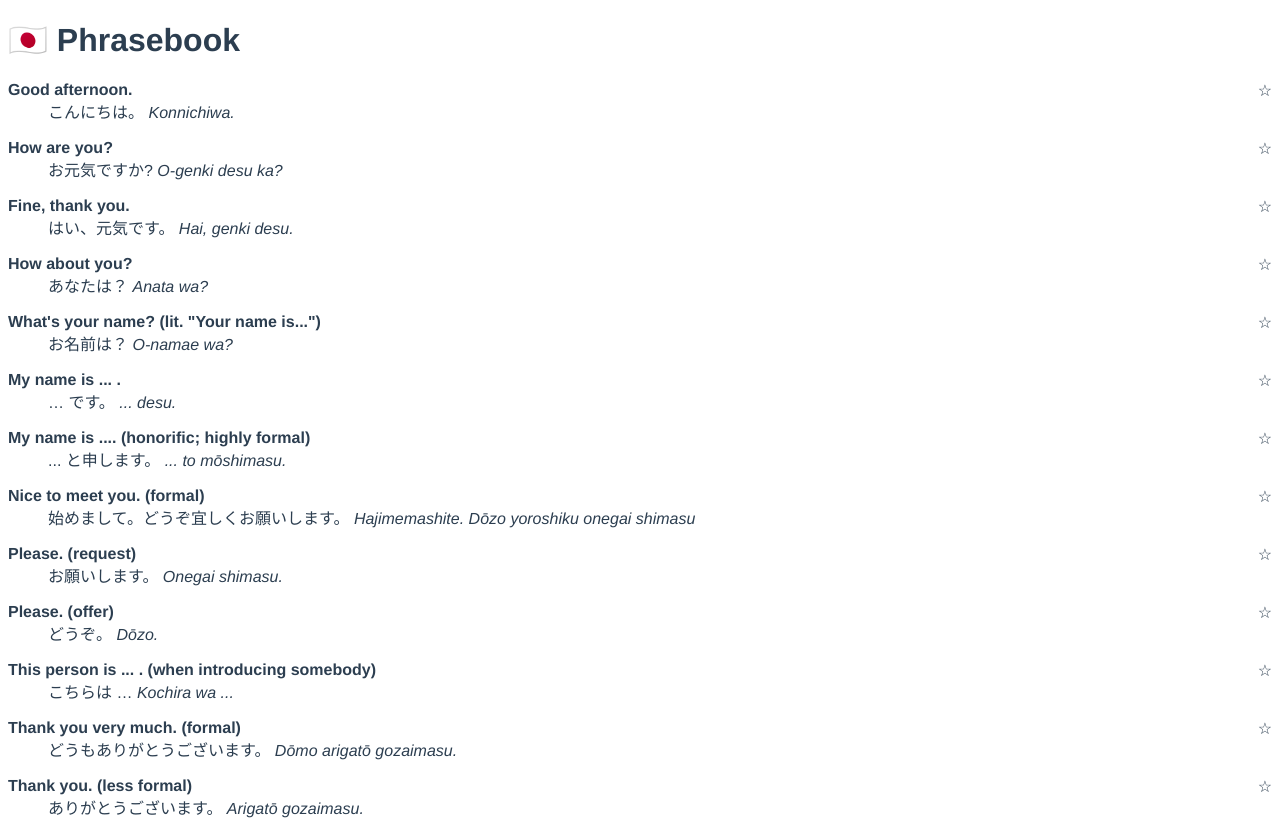
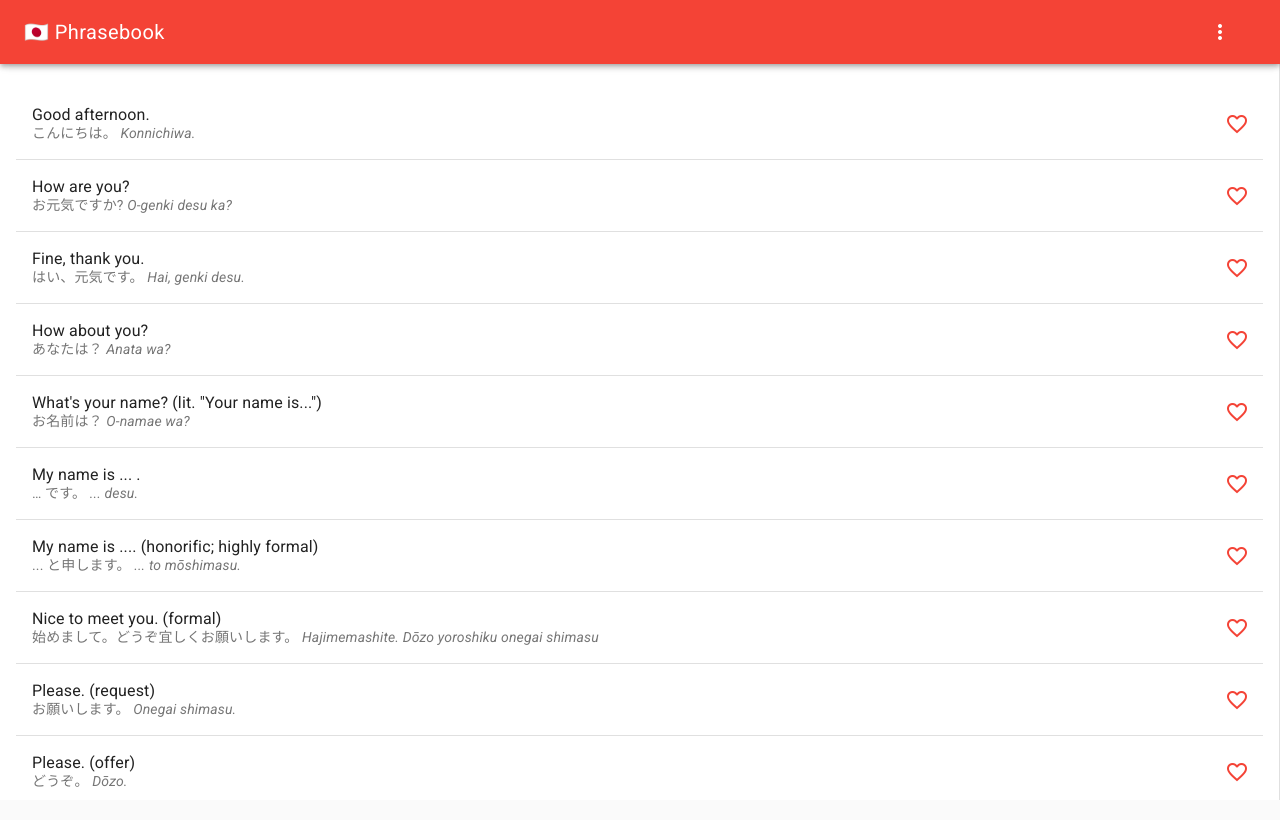
Before and after one commit to Lorti/phrasebook, a Vue app: page /sets/5bbcdb75-3bbf-4e5d-83ce-65425be830fc in a window 1280 px wide. Shown: the top 820 px of the page. Built offline with nearby package versions, Linux system fonts and the light colour scheme.

Commit message:
Add Vue Material and use its components

```diff
--- a/index.html
+++ b/index.html
@@ -2,11 +2,11 @@
 <html>
   <head>
     <meta charset="utf-8">
-    <meta name="viewport" content="width=device-width,initial-scale=1.0">
+    <meta name="viewport" content="width=device-width,initial-scale=1.0,minimal-ui">
     <title>🇯🇵 Phrasebook</title>
+    <link rel="stylesheet" href="//fonts.googleapis.com/css?family=Roboto:400,500,700,400italic|Material+Icons">
   </head>
   <body>
     <div id="app"></div>
-    <!-- built files will be auto injected -->
   </body>
 </html>
--- a/package.json
+++ b/package.json
@@ -23,6 +23,7 @@
     "localforage": "^1.7.1",
     "sass-loader": "^7.0.3",
     "vue": "^2.5.2",
+    "vue-material": "^1.0.0-beta-10.2",
     "vue-router": "^3.0.1",
     "vuex": "^3.0.1"
   },
@@ -82,7 +83,8 @@
     "webpack": "^3.6.0",
     "webpack-bundle-analyzer": "^2.9.0",
     "webpack-dev-server": "^2.9.1",
-    "webpack-merge": "^4.1.0"
+    "webpack-merge": "^4.1.0",
+    "workbox-webpack-plugin": "^3.3.0"
   },
   "engines": {
     "node": ">= 6.0.0",
--- a/src/App.vue
+++ b/src/App.vue
@@ -1,35 +1,74 @@
 <template>
-  <div id="app">
-    <h1><router-link to="/">🇯🇵 Phrasebook</router-link></h1>
-    <transition name="fade" mode="out-in">
+  <md-app>
+    <md-app-toolbar class="md-primary">
+      <router-link to="/" class="md-title">🇯🇵 Phrasebook</router-link>
+
+      <div class="md-toolbar-section-end">
+        <md-button @click="menuVisible = !menuVisible">
+          <md-icon>more_vert</md-icon>
+        </md-button>
+      </div>
+    </md-app-toolbar>
+
+    <md-app-drawer class="md-right" :md-active.sync="menuVisible">
+      <md-toolbar class="md-transparent" md-elevation="0">
+        <span class="md-title">Settings</span>
+      </md-toolbar>
+
+      <md-list>
+        <md-list-item>
+          <md-icon>cloud_upload</md-icon>
+          <span class="md-list-item-text">Import</span>
+        </md-list-item>
+        <md-list-item>
+          <md-icon>cloud_download</md-icon>
+          <span class="md-list-item-text">Export</span>
+        </md-list-item>
+        <md-list-item href="https://manu.ninja">
+          <md-icon>info</md-icon>
+          <span class="md-list-item-text">Who’s behind Phrasebook?</span>
+        </md-list-item>
+      </md-list>
+    </md-app-drawer>
+
+    <md-app-content>
       <router-view/>
-    </transition>
-  </div>
+    </md-app-content>
+  </md-app>
 </template>
 
 <script>
 export default {
   name: 'App',
+  data() {
+    return {
+      menuVisible: false,
+    };
+  },
 };
 </script>
 
-<style>
-#app {
-  font-family: 'Avenir', Helvetica, Arial, sans-serif;
-  -webkit-font-smoothing: antialiased;
-  -moz-osx-font-smoothing: grayscale;
-  color: #2c3e50;
-}
-.fade-enter-active,
-.fade-leave-active {
-  transition: all .25s;
-}
-.fade-enter,
-.fade-leave-to {
-  opacity: 0;
-}
-a {
-  color: inherit;
-  text-decoration: inherit;
-}
+<style lang="scss">
+  @import "~vue-material/dist/theme/engine";
+
+  @include md-register-theme("default", (
+    primary: md-get-palette-color(red, 500),
+    accent: md-get-palette-color(cyan, 500)
+  ));
+
+  @import "~vue-material/dist/theme/all";
+
+  html,
+  body {
+    height: 100%;
+  }
+
+  a {
+    color: inherit;
+    text-decoration: none !important;
+  }
+
+  .md-app {
+    height: 100%;
+  }
 </style>
--- a/src/components/Phrases.vue
+++ b/src/components/Phrases.vue
@@ -1,20 +1,23 @@
 <template>
-  <div>
-    <dl v-for="phrase in phrases" :key="phrase.id">
-      <label>
-        <input type="checkbox"
-               :checked="isFavorite(phrase.id)"
-               @change="toggleFavorite(phrase.id)">
-        <span v-if="isFavorite(phrase.id)">★</span>
-        <span v-else>☆</span>
-      </label>
-      <dt>{{ phrase.english }}</dt>
-      <dd>
-        {{ phrase.japanese }}
-        <em>{{ phrase.romaji }}</em>
-      </dd>
-    </dl>
-  </div>
+  <md-list class="md-double-line">
+    <template v-for="(phrase, index) in phrases">
+      <md-list-item :key="phrase.id">
+        <div class="md-list-item-text">
+          <span>{{ phrase.english }}</span>
+          <span>{{ phrase.japanese }} <em>{{ phrase.romaji }}</em></span>
+        </div>
+
+        <md-button class="md-icon-button md-list-action"
+                   @click="toggleFavorite(phrase.id)">
+          <md-icon v-if="isFavorite(phrase.id)" class="md-primary">favorite</md-icon>
+          <md-icon v-else class="md-primary">favorite_border</md-icon>
+        </md-button>
+      </md-list-item>
+
+      <md-divider v-if="index < phrases.length - 1"
+                  :key="`${phrase.id}-divider`"/>
+    </template>
+  </md-list>
 </template>
 
 <script>
@@ -40,18 +43,3 @@ export default {
   },
 };
 </script>
-
-<style scoped lang="scss">
-dt {
-  font-weight: bold;
-}
-label {
-  width: 44px;
-  height: 44px;
-  float: right;
-  text-align: right;
-}
-input {
-  display: none;
-}
-</style>
--- a/src/components/Sets.vue
+++ b/src/components/Sets.vue
@@ -1,9 +1,21 @@
 <template>
-  <div>
-    <router-link v-for="set in sets" :key="set.id" :to="`/sets/${ set.id }`">
-      {{ set.name }}
-    </router-link>
-  </div>
+  <md-list class="md-triple-line">
+    <template v-for="(set, id, index) in sets">
+      <md-list-item :key="set.id" :to="`/sets/${ set.id }`">
+        <div class="md-list-item-text">
+          <span>{{ set.name }}</span>
+          <span>{{ count(set.id) }} phrases</span>
+          <p>{{ first(set.id).japanese }}…</p>
+        </div>
+
+        <md-button class="md-icon-button md-list-action">
+          <md-icon class="md-primary">favorite_border</md-icon>
+        </md-button>
+      </md-list-item>
+
+      <md-divider v-if="index < Object.keys(sets).length - 1" :key="`${set.id}-divider`"/>
+    </template>
+  </md-list>
 </template>
 
 <script>
@@ -14,32 +26,13 @@ export default {
       return this.$store.state.sets;
     },
   },
+  methods: {
+    count(set) {
+      return this.$store.getters.phrasesCount(set);
+    },
+    first(set) {
+      return this.$store.getters.firstPhrase(set);
+    },
+  },
 };
 </script>
-
-<style scoped lang="scss">
-$size: 8rem;
-div {
-  display: flex;
-}
-a {
-  margin: 10px;
-  width: $size;
-  height: $size;
-  border-radius: 3px;
-  text-align: center;
-  line-height: $size;
-  font-size: 1.25rem;
-  font-weight: bold;
-  box-shadow: 0 3px 7px rgba(black, .25);
-  cursor: pointer;
-  transition: all .5s;
-  text-decoration: none;
-  color: inherit;
-
-  &:hover {
-    transform: translateY(-5px);
-    box-shadow: 0 7px 13px rgba(black, .25);
-  }
-}
-</style>
--- a/src/main.js
+++ b/src/main.js
@@ -1,11 +1,13 @@
-// The Vue build version to load with the `import` command
-// (runtime-only or standalone) has been set in webpack.base.conf with an alias.
 import Vue from 'vue';
+import VueMaterial from 'vue-material';
+
+import 'vue-material/dist/vue-material.min.css';
 
 import App from './App';
 import router from './router';
 import store from './store';
 
+Vue.use(VueMaterial);
 Vue.config.productionTip = false;
 
 /* eslint-disable no-new */
--- a/src/store/index.js
+++ b/src/store/index.js
@@ -26,7 +26,7 @@ const mutations = {
   },
   REMOVE_FAVORITE: (state, phrase) => {
     const index = state.favorites.indexOf(phrase);
-    if (index) {
+    if (index !== -1) {
       state.favorites.splice(index, 1);
     }
   },
@@ -41,6 +41,8 @@ const getters = {
     return list.filter(phrase => phrase.sets.includes(set));
   },
   isFavorite: state => phrase => state.favorites.includes(phrase),
+  phrasesCount: (state, _getters) => set => _getters.phrases(set).length,
+  firstPhrase: (state, _getters) => set => _getters.phrases(set).shift(),
 };
 
 export default new Vuex.Store({
```
Also changed, not shown: 1 other file (tests, documents, lock files or other folders).
